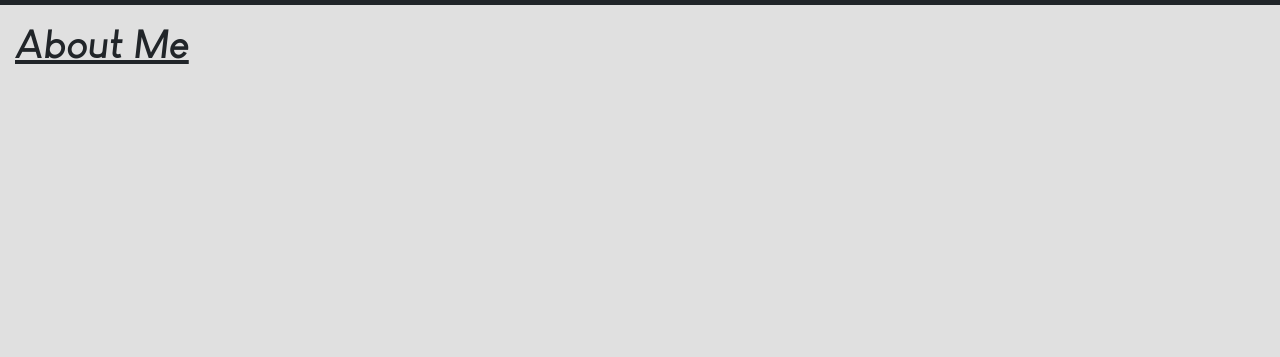
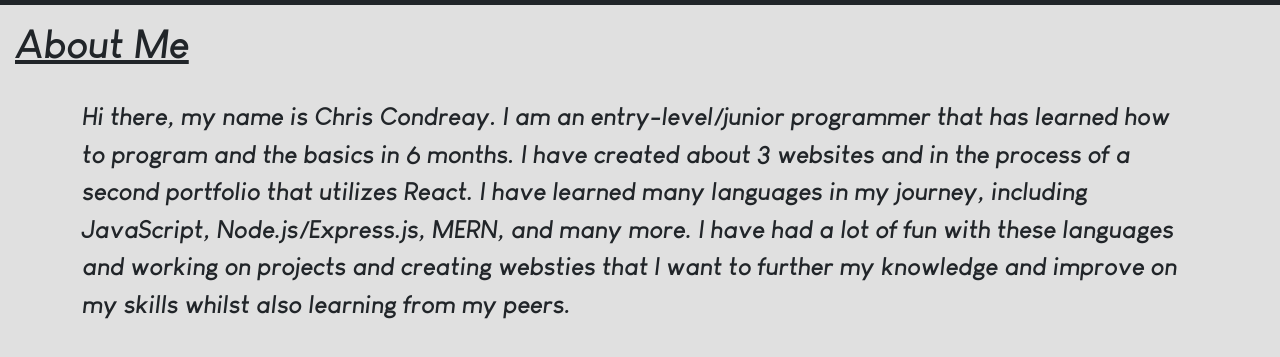
Before and after one commit to chriscondreay/Portfolio, a plain HTML site: page index.html in a window 1280 px wide. Shown: the part 73-430 px from the top of the page. Drawn offline with nearby package versions, Linux system fonts and the light colour scheme.

Commit message:
updated about me

```diff
--- a/index.html
+++ b/index.html
@@ -41,8 +41,9 @@
   </nav>
 </header>
 
-<section>
+<section class="about-me">
   <h1><u>About Me</u></h1>
+  <p class="container">Hi there, my name is Chris Condreay. I am an entry-level/junior programmer that has learned how to program and the basics in 6 months. I have created about 3 websites and in the process of a second portfolio that utilizes React. I have learned many languages in my journey, including JavaScript, Node.js/Express.js, MERN, and many more. I have had a lot of fun with these languages and working on projects and creating websties that I want to further my knowledge and improve on my skills whilst also learning from my peers. </p>
 </section>
 
 
--- a/style.css
+++ b/style.css
@@ -25,3 +25,10 @@ section {
 .custom-home {
   font-size: 1.5em !important
 }
+
+.container {
+  font-size: 25px;
+  margin-top: 30px;
+  display: flex;
+  flex-wrap: wrap;
+}
```
